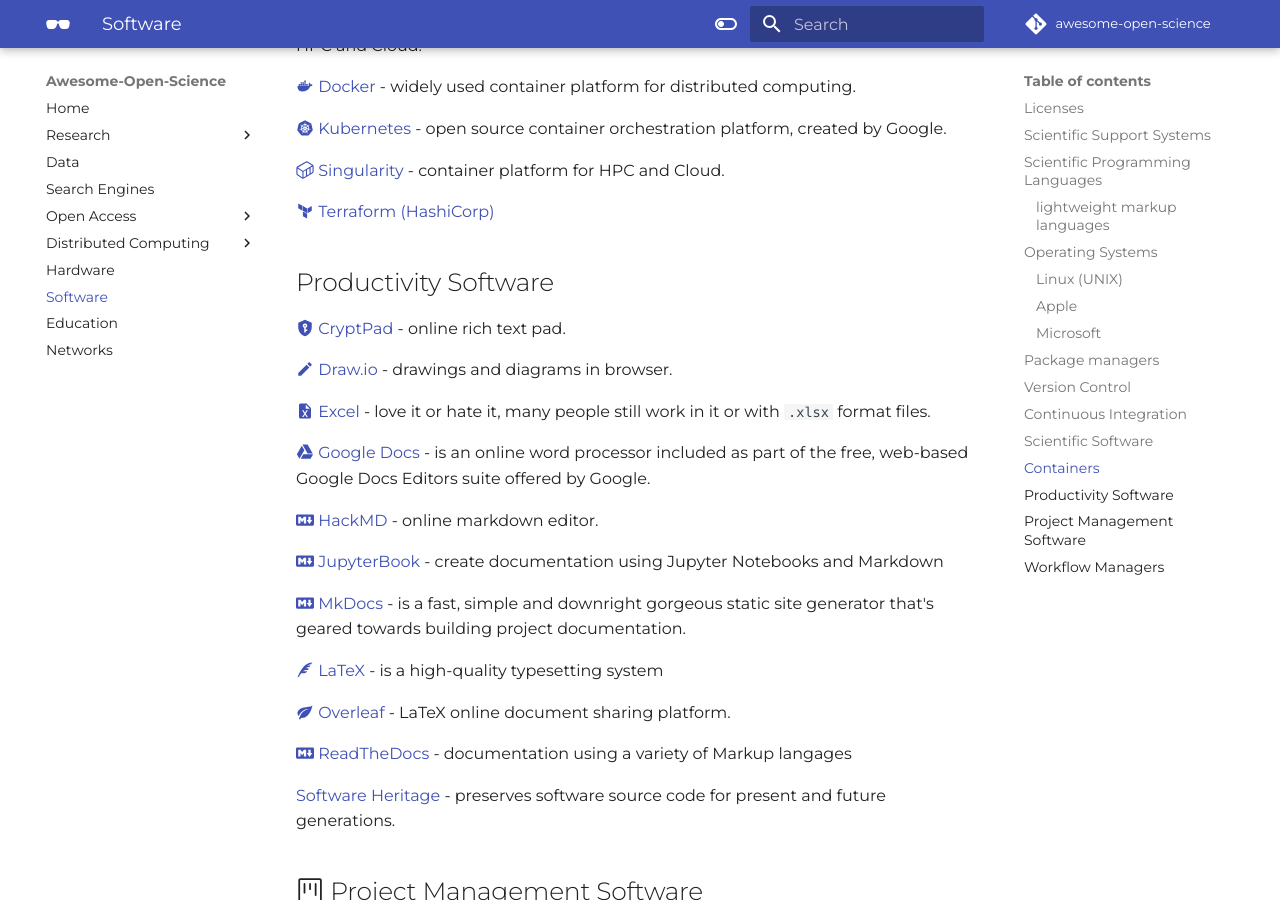
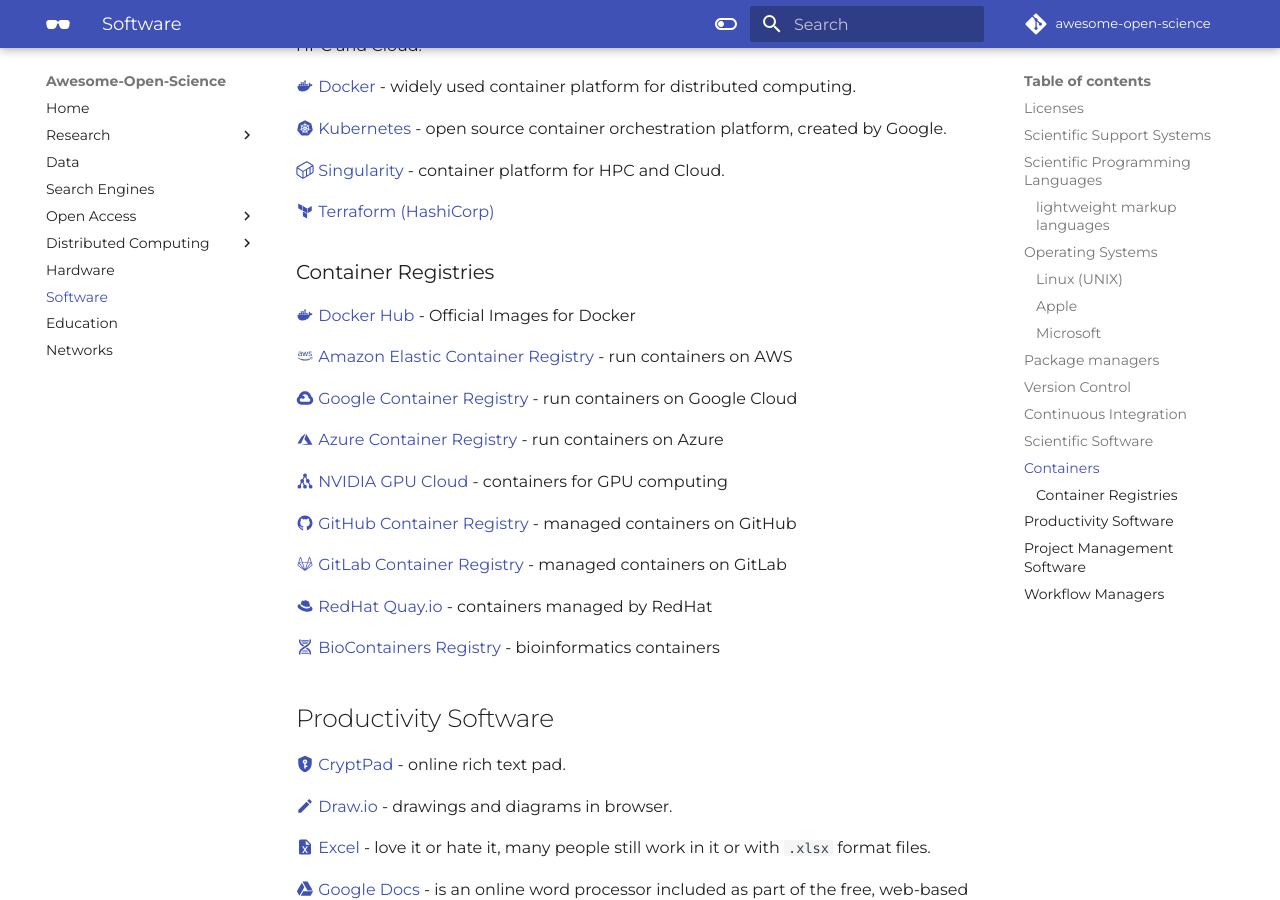
Before and after one commit to tyson-swetnam/awesome-open-science, an MkDocs documentation site: the page built from docs/software.md, in a window 1280 px wide and 900 px high, scrolled down 3903 px. Built offline with MkDocs 1.6.1 and Material for MkDocs 9.7.7, drawn with Linux system fonts in a browser that asks for light colours; emoji names are drawn with the system emoji font; some web fonts are replaced; comment, search, counter and statistics services are not loaded.

Commit message:
Update software.md

```diff
--- a/docs/software.md
+++ b/docs/software.md
@@ -150,6 +150,26 @@
 
 [:material-terraform: Terraform (HashiCorp)](https://www.terraform.io/){target=_blank}
 
+### Container Registries
+
+[:material-docker: Docker Hub](https://hub.docker.com/){target=_blank} - Official Images for Docker
+
+[:material-aws: Amazon Elastic Container Registry](https://aws.amazon.com/ecr/){target=_blank} - run containers on AWS
+
+[:material-google-cloud: Google Container Registry](https://cloud.google.com/container-registry){target=_blank} - run containers on Google Cloud
+
+[:material-microsoft-azure: Azure Container Registry](https://docs.microsoft.com/en-us/azure/container-registry/){target=_blank} - run containers on Azure
+
+[:material-graph: NVIDIA GPU Cloud](https://www.nvidia.com/en-us/gpu-cloud/){target=_blank} - containers for GPU computing
+
+[:material-github: GitHub Container Registry](https://docs.github.com/en/packages/working-with-a-github-packages-registry/working-with-the-container-registry){target=_blank} - managed containers on GitHub
+
+[:material-gitlab: GitLab Container Registry](https://docs.gitlab.com/ee/user/packages/container_registry/){target=_blank} - managed containers on GitLab
+
+[:material-redhat: RedHat Quay.io](https://cloud.redhat.com/products/quay){target=_blank} - containers managed by RedHat
+
+[:material-dna: BioContainers Registry](https://biocontainers.pro/){target=_blank} - bioinformatics containers
+
 ## Productivity Software
 
 [:material-shield-key: CryptPad](https://cryptpad.fr/){target=_blank} - online rich text pad.
```
